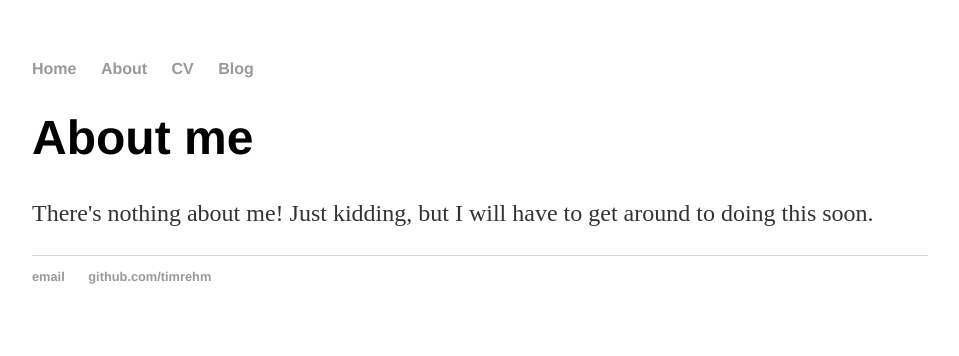
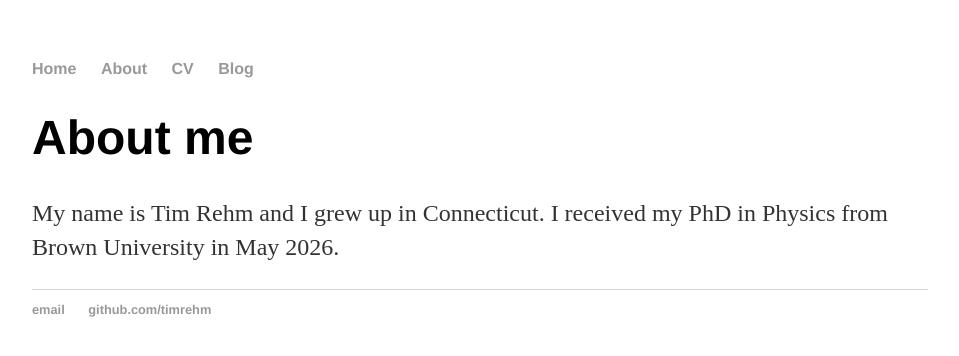
Before and after one commit to timrehm/timrehm.github.io, a Jekyll site: the page built from about/index.html, in a window 1280 px wide. Shown: the top 356 px of the page, without its empty margins (160-1119 px from the left). Built offline with Jekyll 4.4.1, drawn with Linux system fonts in a browser that asks for light colours.

Commit message:
Update index.html

```diff
--- a/about/index.html
+++ b/about/index.html
@@ -3,4 +3,4 @@ layout: default
 title: About me
 ---
 	<h1>{{ page.title }}</h1>
-	<p>There's nothing about me! Just kidding, but I will have to get around to doing this soon.</p>
+	<p>My name is Tim Rehm and I grew up in Connecticut. I received my PhD in Physics from Brown University in May 2026.</p>
```
